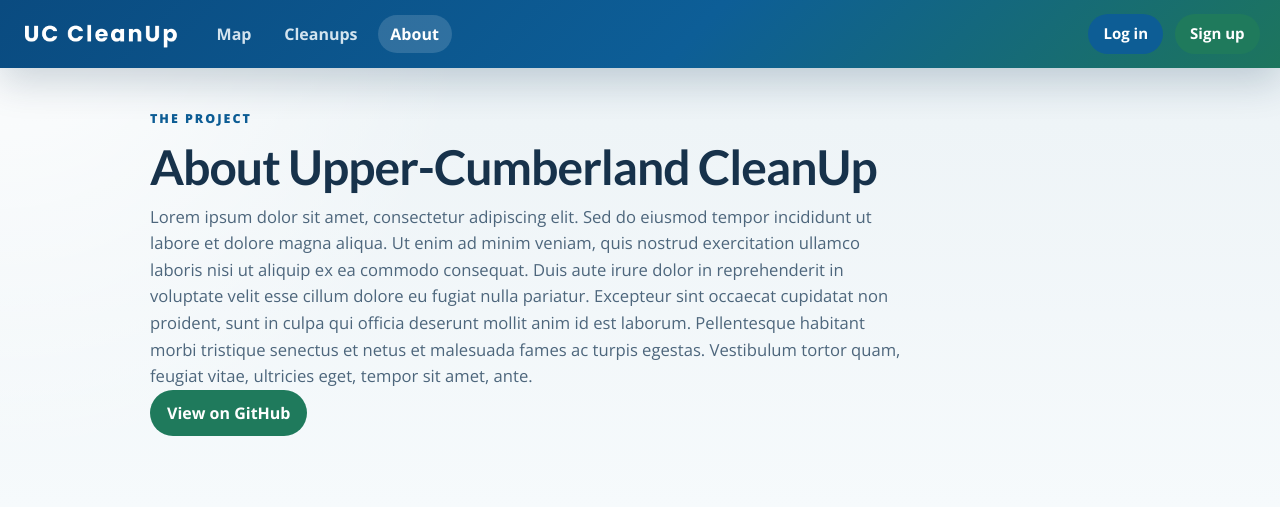
After one commit to Brlaney/UC_CleanUp, a Django app: page /about/ in a window 1280 px wide. The commit adds this page. Shown: the top 507 px of the page. Run offline with Django 5.2, Linux system fonts and the light colour scheme; data that the repository does not hold is empty; parts of the project's set-up code (start-up, migrations or seed data) failed here and were passed over.

Commit message:
feat: add static About page with GitHub repo link
- templates/geoapp/about.html — lorem ipsum content + GitHub link
- geoapp/views.py — about_view (render only)
- geoapp/urls.py — /about/ route
- base.html — About nav link with active state

Co-Authored-By: Claude Sonnet 4.6 <noreply@anthropic.com>

```diff
--- a/geoapp/urls.py
+++ b/geoapp/urls.py
@@ -6,6 +6,7 @@ urlpatterns = [
     # Public HTML
     path("", views.map_view, name="map"),
     path("cleanups/", views.cleanups_view, name="cleanups"),
+    path("about/", views.about_view, name="about"),
     path("healthz", views.healthz, name="healthz"),
 
     # Public JSON API
--- a/geoapp/views.py
+++ b/geoapp/views.py
@@ -193,6 +193,10 @@ def _site_to_feature(site, user=None):
 
 def map_view(request):
     return render(request, "geoapp/map.html")
+
+
+def about_view(request):
+    return render(request, "geoapp/about.html")
 
 
 def cleanups_view(request):
--- a/templates/base.html
+++ b/templates/base.html
@@ -30,6 +30,7 @@
             <nav class="topnav" aria-label="Primary">
                 <a class="topnav-link{% if request.resolver_match.url_name == 'map' %} is-active{% endif %}" href="{% url 'map' %}"{% if request.resolver_match.url_name == 'map' %} aria-current="page"{% endif %}>Map</a>
                 <a class="topnav-link{% if request.resolver_match.url_name == 'cleanups' %} is-active{% endif %}" href="{% url 'cleanups' %}"{% if request.resolver_match.url_name == 'cleanups' %} aria-current="page"{% endif %}>Cleanups</a>
+                <a class="topnav-link{% if request.resolver_match.url_name == 'about' %} is-active{% endif %}" href="{% url 'about' %}"{% if request.resolver_match.url_name == 'about' %} aria-current="page"{% endif %}>About</a>
                 {% if user.is_authenticated and user.is_staff or user.is_superuser %}
                     <a class="topnav-link" href="{% url 'admin:index' %}">Admin</a>
                 {% endif %}
--- /dev/null
+++ b/templates/geoapp/about.html
@@ -0,0 +1,26 @@
+{% extends "base.html" %}
+
+{% block title %}About - Upper-Cumberland CleanUp{% endblock %}
+
+{% block content %}
+<section class="content-shell content-shell--feed">
+    <div class="page-intro">
+        <span class="section-kicker">The Project</span>
+        <h1>About Upper-Cumberland CleanUp</h1>
+        <p>
+            Lorem ipsum dolor sit amet, consectetur adipiscing elit. Sed do eiusmod tempor incididunt ut labore et
+            dolore magna aliqua. Ut enim ad minim veniam, quis nostrud exercitation ullamco laboris nisi ut aliquip
+            ex ea commodo consequat. Duis aute irure dolor in reprehenderit in voluptate velit esse cillum dolore eu
+            fugiat nulla pariatur. Excepteur sint occaecat cupidatat non proident, sunt in culpa qui officia deserunt
+            mollit anim id est laborum. Pellentesque habitant morbi tristique senectus et netus et malesuada fames ac
+            turpis egestas. Vestibulum tortor quam, feugiat vitae, ultricies eget, tempor sit amet, ante.
+        </p>
+        <a
+            class="btn btn-secondary"
+            href="https://github.com/Brlaney/Upper-Cumberland-CleanUp"
+            target="_blank"
+            rel="noopener noreferrer"
+        >View on GitHub</a>
+    </div>
+</section>
+{% endblock %}
```
